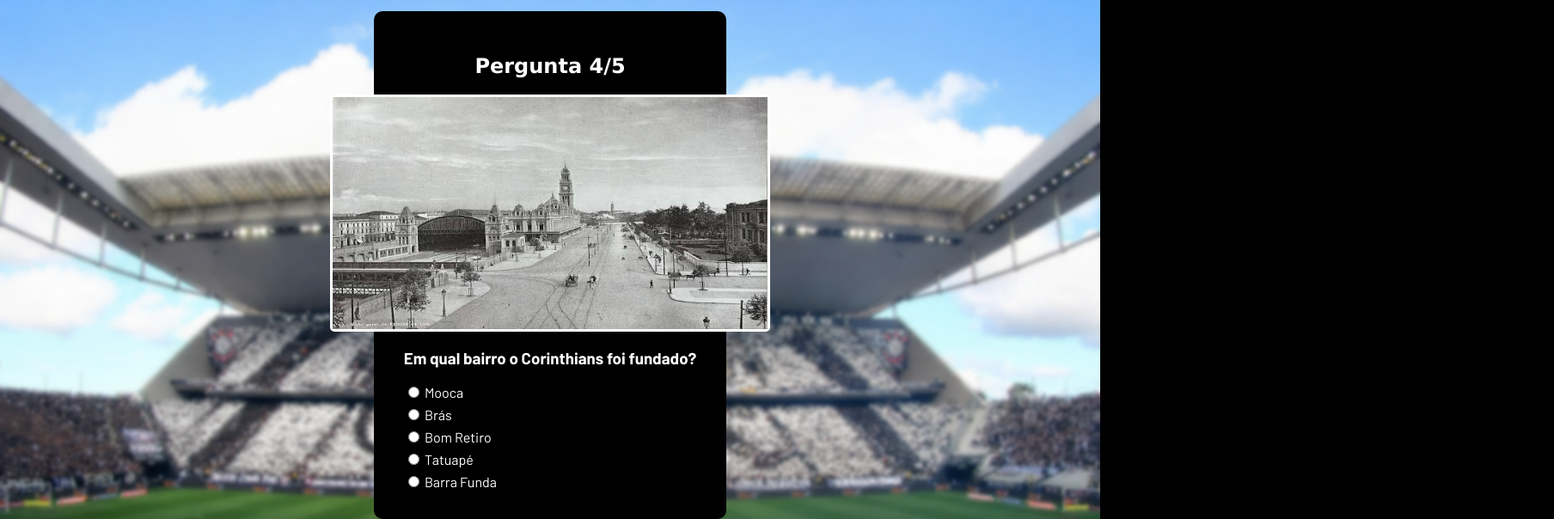
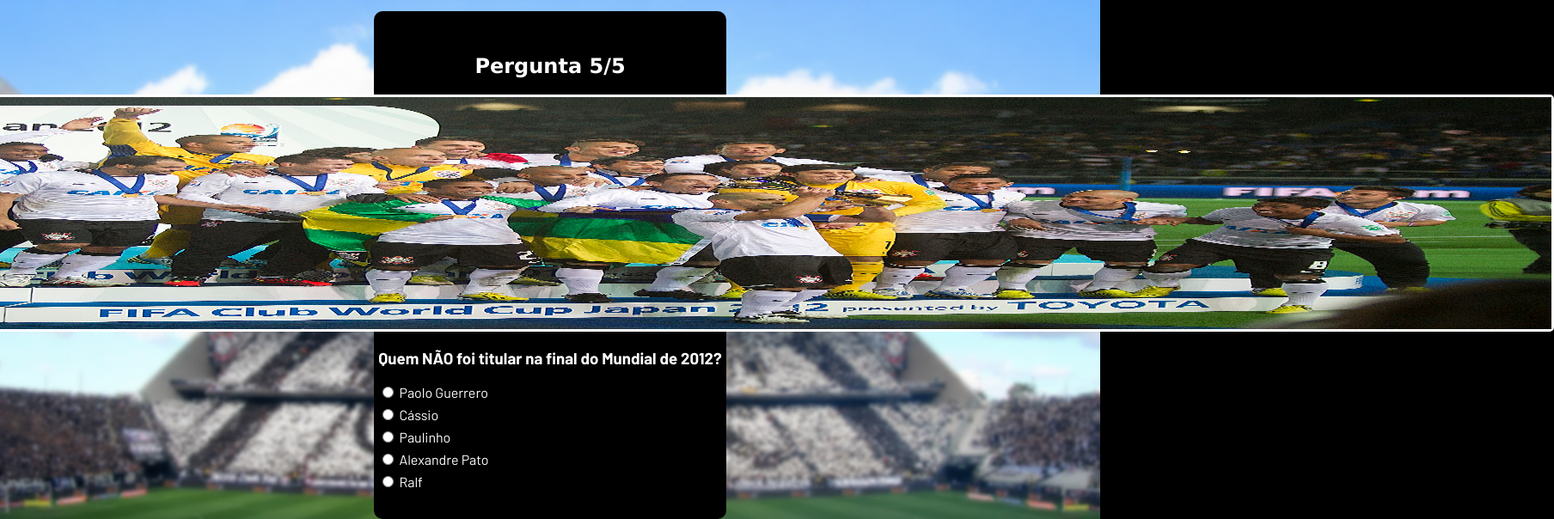
Before and after one commit to OtavioVMLemos/info-timao, a website: page web-data-viz/public/quizz5.html in a window 1280 px wide. Shown: the part 83-687 px from the top of the page at 86% size, 1808 px wide, since content can reach past the window. Drawn offline with Linux system fonts and the light colour scheme.

Commit message:
feat: add quiz 5

```diff
--- a/web-data-viz/public/quizz5.html
+++ b/web-data-viz/public/quizz5.html
@@ -66,29 +66,29 @@
         <div class="container">
             <div class="card2">
                 <div class="pergunta">
-                    <h2>Pergunta 4/5</h2>
+                    <h2>Pergunta 5/5</h2>
                 </div>
                 <div class="img1">
-                    <img src="assets/imgs/bomRETIRO.jpeg" alt="">
+                    <img src="assets/imgs/fotoMundialElencoTodo.jpg" alt="">
                 </div>
                 <div class="opcoes">
                     <form>
-                    <h3>Em qual bairro o Corinthians foi fundado?</h3>
+                    <h3>Quem NÃO foi titular na final do Mundial de 2012?</h3>
 
-                    <input type="radio" id="ipt_mooca"" name="pergunta4" value="Mooca">
-                    <label for="Mooca">Mooca</label><br>
+                    <input type="radio" id="ipt_guerrero"" name="pergunta4" value="Paolo Guerrero">
+                    <label for="Paolo Guerrero">Paolo Guerrero</label><br>
 
-                    <input type="radio" id="ipt_brás" name="pergunta4" value="Brás">
-                    <label for="Brás">Brás</label><br>
+                    <input type="radio" id="ipt_cassio" name="pergunta4" value="Cássio">
+                    <label for="Cássio">Cássio</label><br>
 
-                    <input type="radio" id="ipt_bomRetiro" name="pergunta4" value="Bom Retiro ">
-                    <label for="Bom Retiro ">Bom Retiro </label><br>
+                    <input type="radio" id="ipt_paulinho" name="pergunta4" value="Paulinho">
+                    <label for="Paulinho">Paulinho</label><br>
 
-                    <input type="radio" id="ipt_tatuapé name="pergunta4" value="Tatuapé">
-                    <label for="Tatuapé">Tatuapé</label><br>
+                    <input type="radio" id="ipt_pato" name="pergunta4" value="Alexandre Pato">
+                    <label for="Alexandre Pato">Alexandre Pato</label><br>
 
-                    <input type="radio" id="ipt_barraFunda name="pergunta4" value="Barra Funda">
-                    <label for="Barra Funda">Barra Funda</label><br>
+                    <input type="radio" id="ipt_ralf" name="pergunta4" value="Ralf">
+                    <label for="Ralf">Ralf</label><br>
                     </form>
                     </div>
                     <div class="botao_opcoes">
```
Also changed, not shown: web-data-viz/public/quizz4.html (+2 -2 lines), web-data-viz/public/assets/imgs/fotoMundialElencoTodo.jpg (added).
